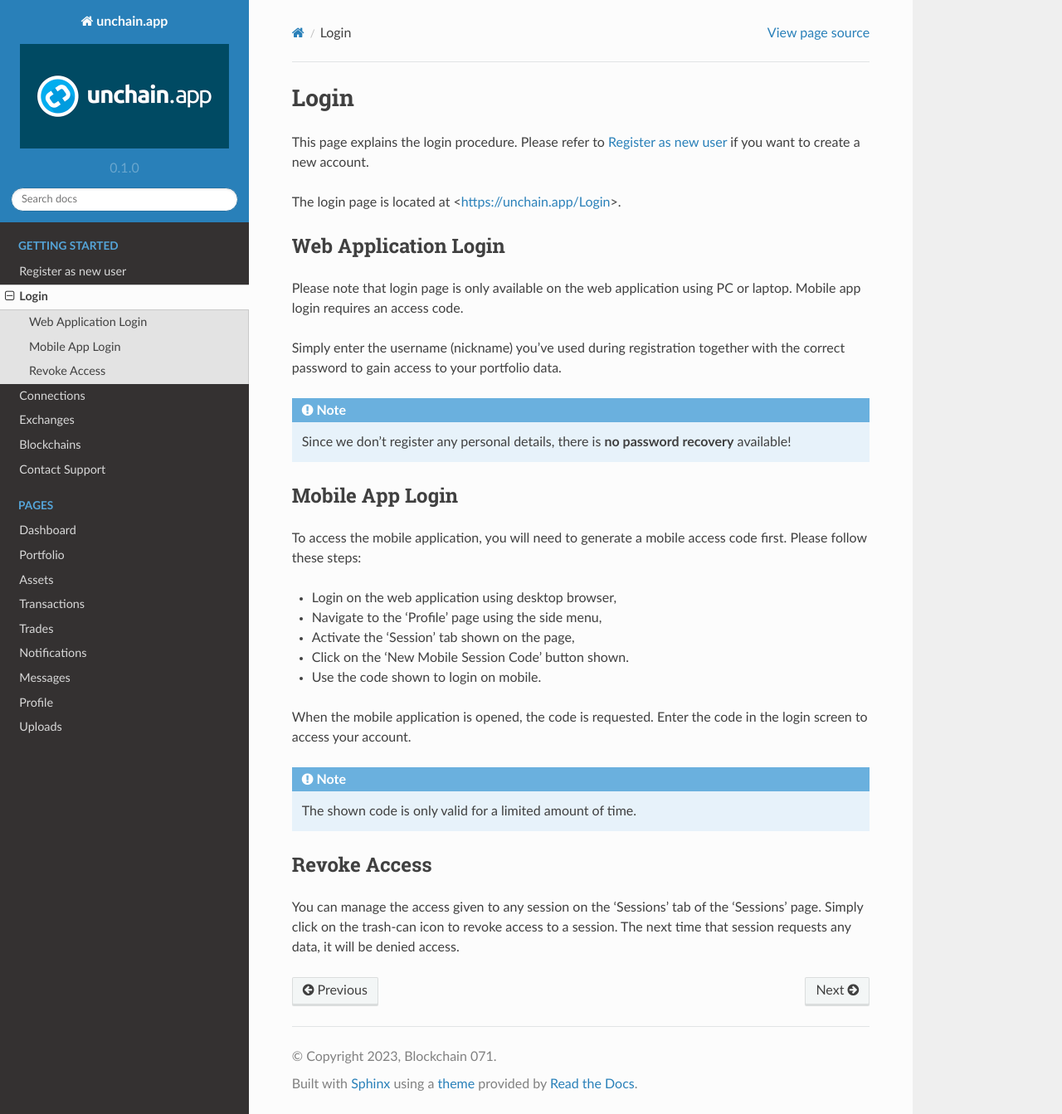
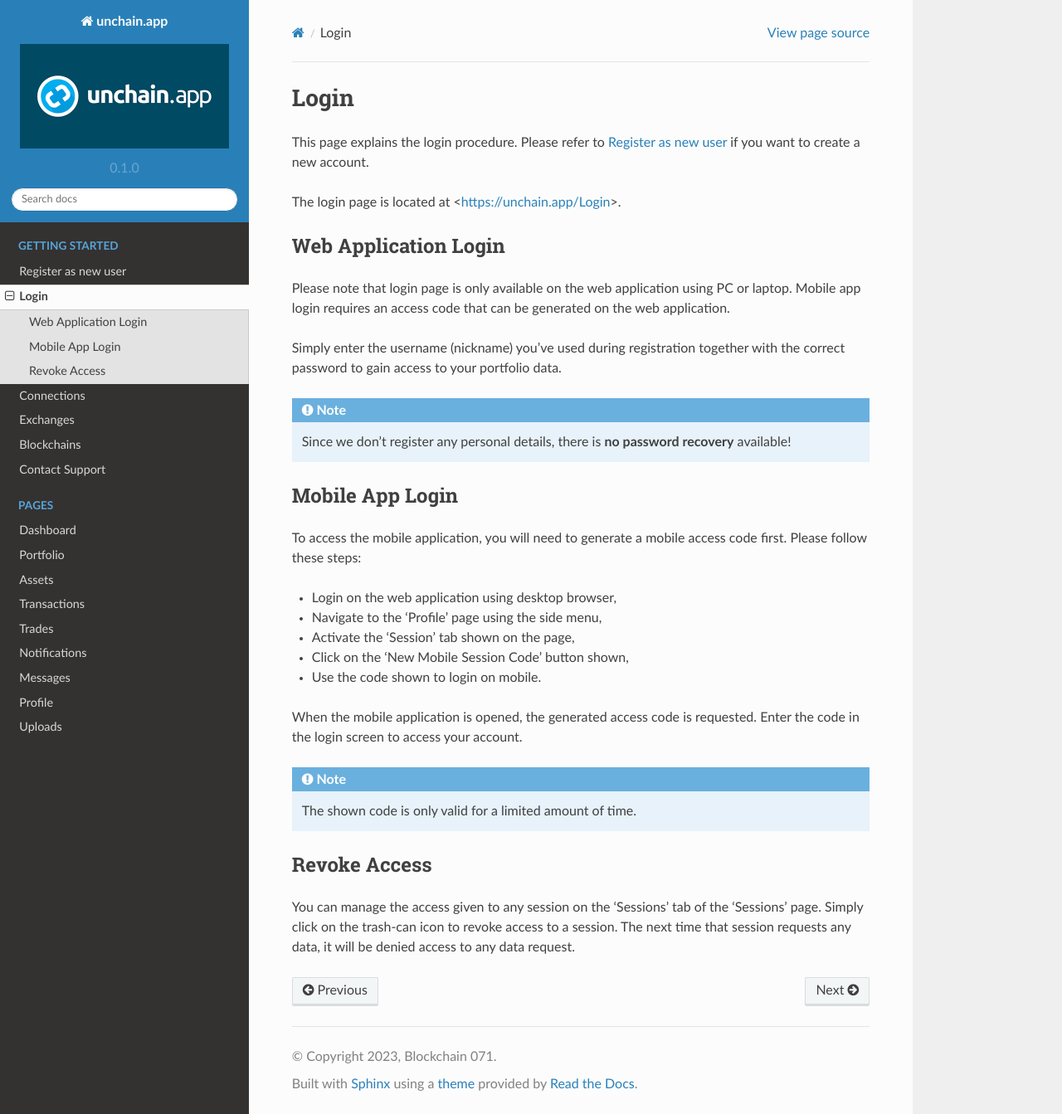
Before and after one commit to eniewold/unchain-readthedocs, a Sphinx documentation site: the page built from docs/source/login.rst, in a window 1280 px wide and 1343 px high. Shown: the whole window at 83% size. Built offline with Sphinx 7.4.7 and the Read the Docs theme 2.0.0, drawn with Linux system fonts in a browser that asks for light colours.

Commit message:
corrections and reference updates

```diff
--- a/docs/source/index.rst
+++ b/docs/source/index.rst
@@ -4,9 +4,9 @@ Welcome to unchain.app
 
 unchain.app automatically monitors your Cryptocurrency Portfolio by synchronizing transactions from Wallets and Exchanges.
 
-This documentation can be used to guide you through the functionality of the application. It contains details on the price calculations, methods to connect Wallets and details on using API keys from Exchanges.
+The web application is available through <https://unchain.app/>, new users can register at <https://unchain.app/Register>, while existing users can login at <https://unchain.app/Login>
 
-The web application is available through <https://unchain.app/>, new users can register at <https://unchain.app/Register>, while existing users can login at <https://unchain.app/Login>
+This documentation can be used to guide you through the functionality of the application. It contains details on the all pages of the application, including methods to connect Wallets, with details on using API keys from Exchanges.
 
 .. note::
 
--- a/docs/source/login.rst
+++ b/docs/source/login.rst
@@ -10,7 +10,7 @@ The login page is located at <https://unchain.app/Login>.
 Web Application Login
 ======================
 
-Please note that login page is only available on the web application using PC or laptop. Mobile app login requires an access code.
+Please note that login page is only available on the web application using PC or laptop. Mobile app login requires an access code that can be generated on the web application.
 
 Simply enter the username (nickname) you've used during registration together with the correct password to gain access to your portfolio data.
 
@@ -26,10 +26,10 @@ To access the mobile application, you will need to generate a mobile access code
 * Login on the web application using desktop browser,
 * Navigate to the 'Profile' page using the side menu,
 * Activate the 'Session' tab shown on the page,
-* Click on the 'New Mobile Session Code' button shown.
+* Click on the 'New Mobile Session Code' button shown,
 * Use the code shown to login on mobile.
 
-When the mobile application is opened, the code is requested. Enter the code in the login screen to access your account.
+When the mobile application is opened, the generated access code is requested. Enter the code in the login screen to access your account.
 
 .. note::
    The shown code is only valid for a limited amount of time.
@@ -39,4 +39,4 @@ Revoke Access
 ======================
 
 You can manage the access given to any session on the 'Sessions' tab of the 'Sessions' page. Simply click on the trash-can icon to revoke access to a session.
-The next time that session requests any data, it will be denied access.
+The next time that session requests any data, it will be denied access to any data request.
--- a/docs/source/register.rst
+++ b/docs/source/register.rst
@@ -4,7 +4,7 @@ Register as new user
 
 This page is for new users to the unchain.app application who want to create a new account.
 
-To register as a new user please visit the <https://unchain.app/Register> page. You can also use the `Create Account` button on the home page <https://unchain.app>.
+To register as a new user please visit the <https://unchain.app/Register> page. You can also use the 'Create Account' button on the home page <https://unchain.app>.
 
 .. note::
     Please note that a new account can only be registered using the (desktop) web application on a PC or laptop. The mobile app does **not** have a new account registration option.
@@ -22,7 +22,7 @@ Password
 Enter the password you wish to use for the account, twice. We have no password strength requirements, although we recommend you choose an unique and strong password to prevent unauthorized access. If you choose an anonymous alias as Username, any compromised details will not be relatable to your person.
 
 .. note::
-  There is no password recovery procedure, since we don't register any personal details like an email address. Please make a (mental) note of this.
+  There is no password recovery procedure, since we don't register any personal details (like an email address); Please make a (mental) note of this.
 
 ======================
 Terms & Conditions
--- a/docs/source/support.rst
+++ b/docs/source/support.rst
@@ -8,7 +8,7 @@ If you have any unresolved issues, please let us know through in-app message or
 In-App Message
 ======================
 
-You can Message our support team using the in-app Message system. Simply go to the Messages page using the menu option and use the 'Contact Support' button to create a new conversation. We would like to ask you to specify the problem type as subject. You can enter a new message with details and even attach screen-shots if needed.
+You can message our support team using the in-app Message system. Simply go to the :doc:`messages` page using the menu option and use the 'Contact Support' button to create a new conversation. We would like to ask you to specify the problem type as subject. You can enter a new message with details and even attach screen-shots if needed.
 
 .. note::
   Due to mobile app store restriction, direct messages are not available in the mobile app.
```
Also changed, not shown: docs/source/rebalance.rst (+5 -5 lines), 2 other files.
